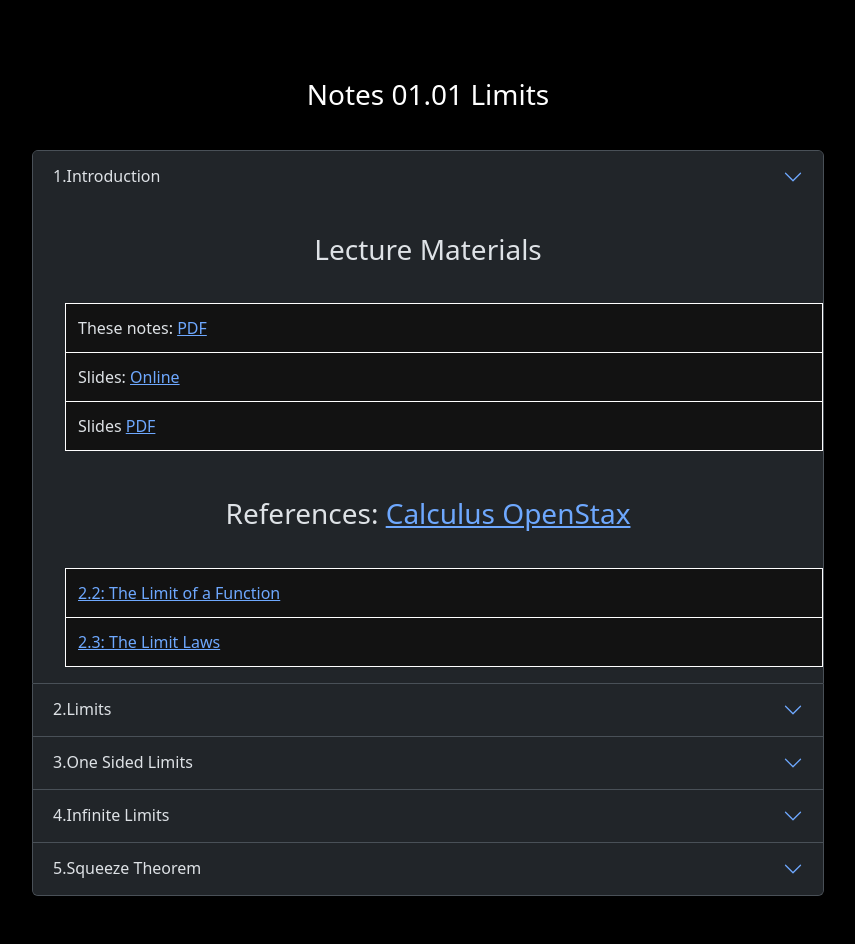
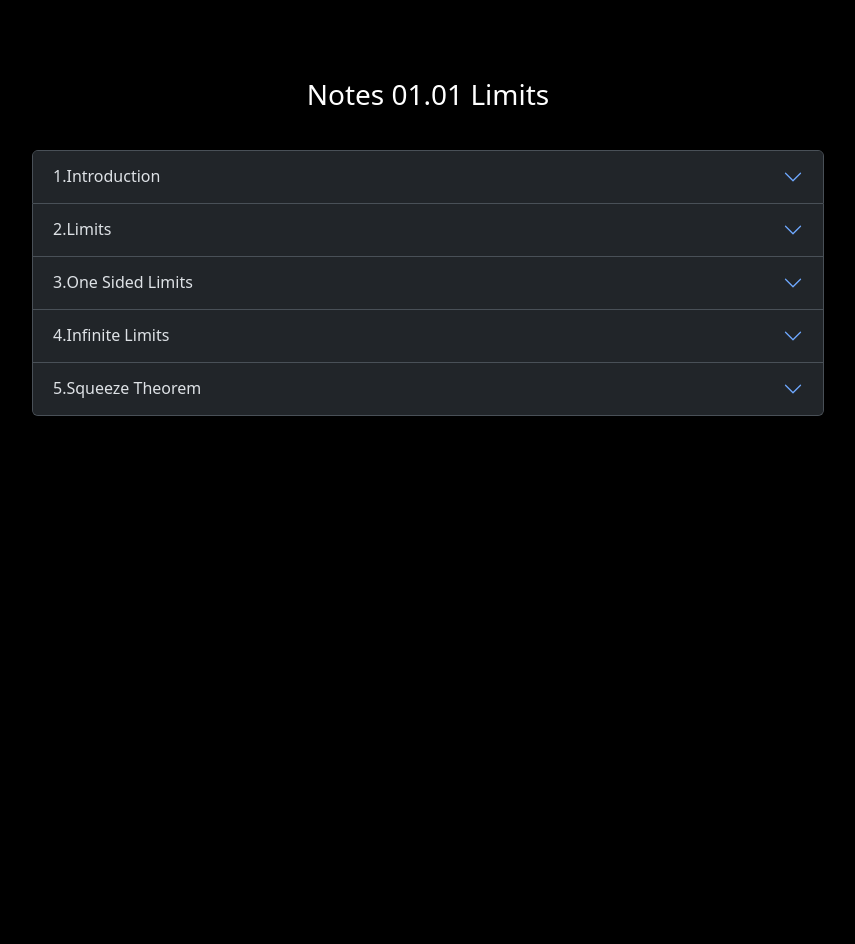
Before and after one commit to pabryan/notes, a Jekyll site: the page built from docs/mq_math1010_2024_s2/notes_01_01_limits.html, in a window 1280 px wide. Shown: the whole page, without its empty margins (212-1067 px from the left). Built offline with Jekyll 4.4.1, drawn with Linux system fonts in a browser that asks for light colours; after the commit the page ends 900 px from its top, so only the background shows below that.

Commit message:
Fixed layout and image path from upstream math1010 notes.

```diff
--- a/docs/mq_math1010_2024_s2/notes_01_01_limits.html
+++ b/docs/mq_math1010_2024_s2/notes_01_01_limits.html
@@ -10,7 +10,7 @@
 <p>
 <a href="https://en.wikipedia.org/wiki/Limit_(mathematics)">Wikipedia Article on Limits</a>
 </p>
-</div></div>
+</div>
 
 
 <div class="outline-3" id="outline-container-org98f8835">
@@ -30,6 +30,7 @@
 <li><a href="https://math.libretexts.org/Bookshelves/Calculus/Calculus_(OpenStax)/02%3A_Limits/2.02%3A_The_Limit_of_a_Function">2.2: The Limit of a Function</a></li>
 <li><a href="https://math.libretexts.org/Bookshelves/Calculus/Calculus_(OpenStax)/02%3A_Limits/2.03%3A_The_Limit_Laws">2.3: The Limit Laws</a></li>
 </ul>
+</div>
 </div>
 </div>
 </div><div class="accordion-item" id="outline-container-orgc20f231-item"><h1 class="accordion-header" id="outline-container-orgc20f231-header"><button aria-controls="outline-container-orgc20f231-collapse" aria-expanded="false" class="accordion-button collapsed" data-bs-target="#outline-container-orgc20f231-collapse" data-bs-toggle="collapse" id="orgc20f231" type="button"><span class="section-number-2">2.</span> Limits</button></h1><div aria-labelledby="outline-container-orgc20f231-header" class="accordion-collapse collapse" id="outline-container-orgc20f231-collapse"><div class="accordion-body p-3 m-0" id="text-2-body">
@@ -305,7 +306,7 @@
 </p>
 </div></div>
 <div class="figure" id="orgee868d4">
-<p><img alt="TrigInequality.png" src="./img/TrigInequality.png"/>
+<p><img alt="TrigInequality.png" src="../img/TrigInequality.png"/>
 </p>
 <p><span class="figure-number">Figure 1: </span>By Traced by User:Stannered - Image:TrigInequality.png, CC BY-SA 3.0, <a href="https://commons.wikimedia.org/w/index.php?curid=1868444">https://commons.wikimedia.org/w/index.php?curid=1868444</a></p>
 </div>
```
